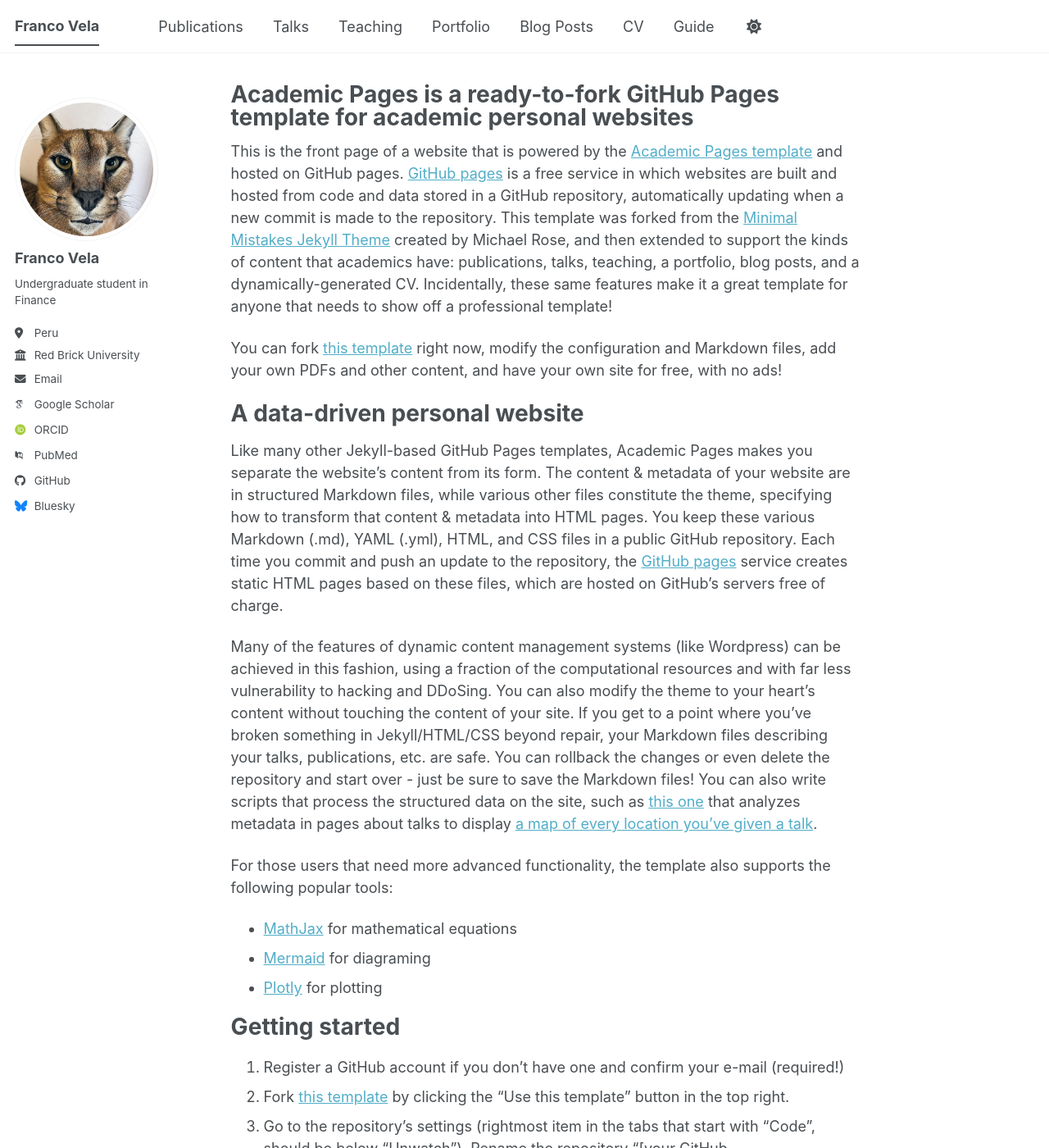
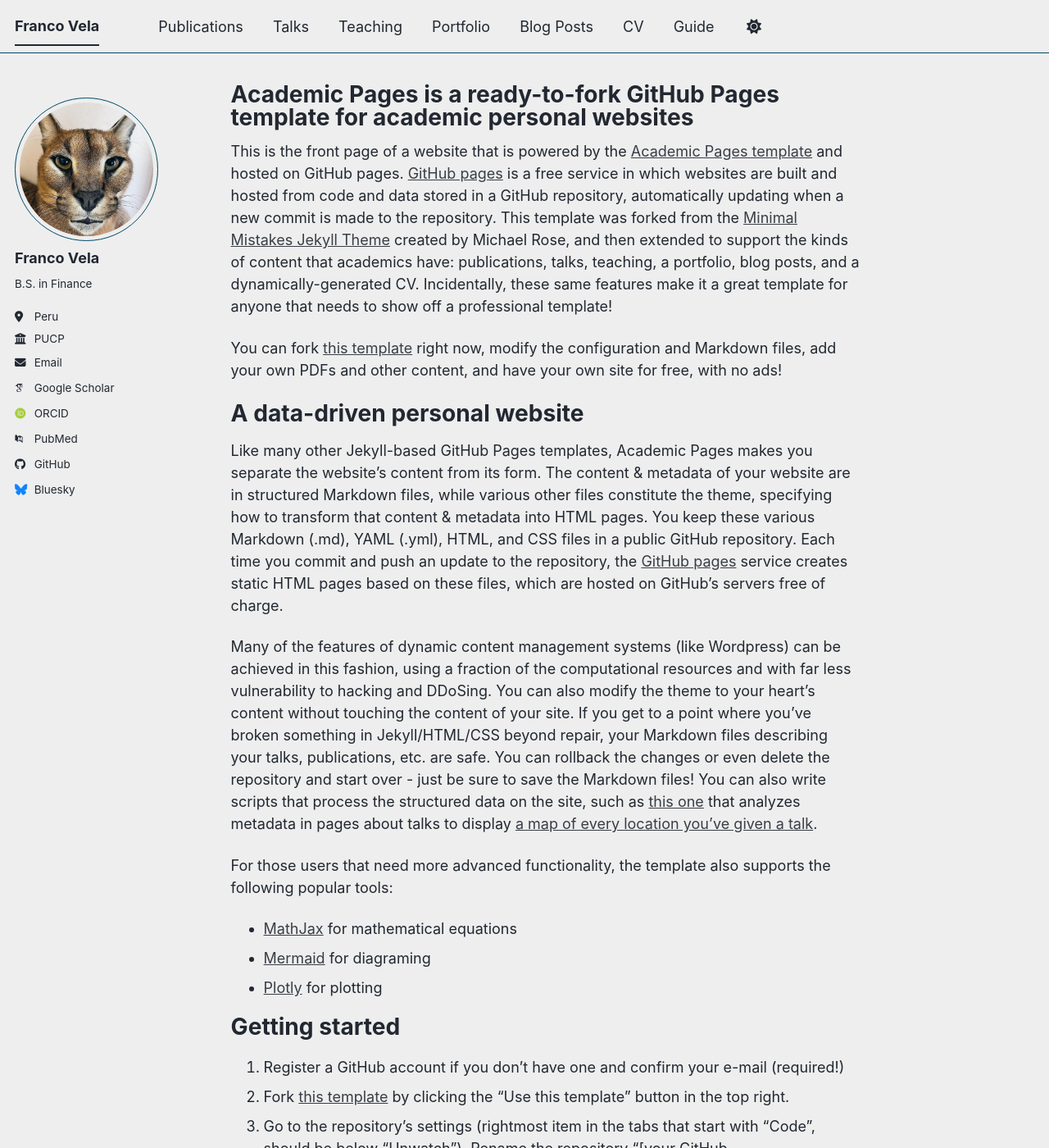
Before and after one commit to fvelam/fvelam.github.io, a Jekyll site: the page built from _pages/about.md, in a window 1280 px wide and 1400 px high. Shown: the whole window at 82% size. Built offline with Jekyll 4.4.1, drawn with Linux system fonts in a browser that asks for light colours; some web fonts are replaced; a script bundle is joined from its source files by our own code; library files that are not in the unit come from our copies.

Commit message:
Update site theme and personal information

```diff
--- a/_config.yml
+++ b/_config.yml
@@ -8,7 +8,7 @@
 
 # Basic Site Settings
 locale                   : "en-US"
-site_theme               : "default" # The available themes options are "default", "air", "sunrise", "mint", "dirt" and "contrast"
+site_theme               : "air" # The available themes options are "default", "air", "sunrise", "mint", "dirt" and "contrast"
 title                    : "Franco Vela"
 title_separator          : "-"
 name                     : &name "Franco Vela"
@@ -26,9 +26,9 @@
   avatar           : "profile.png"
   name             : "Franco Vela"
   pronouns         : # example: "she/her"
-  bio              : "Undergraduate student in Finance"
+  bio              : "B.S. in Finance"
   location         : "Peru"
-  employer         : "Red Brick University"
+  employer         : "PUCP"
   uri              : # URL
   email            : "franco.vela@pucp.edu.pe"
 
@@ -51,7 +51,7 @@
   bitbucket        : # Username - Update with your username on the site
   codepen          : # Username
   dribbble         : # Username
-  github           : "academicpages"
+  github           : "fvelam"
   kaggle           : # Username
   stackoverflow    : # User number or user number and name (i.e., use "1" or "1/jeff-atwood")
 
```
